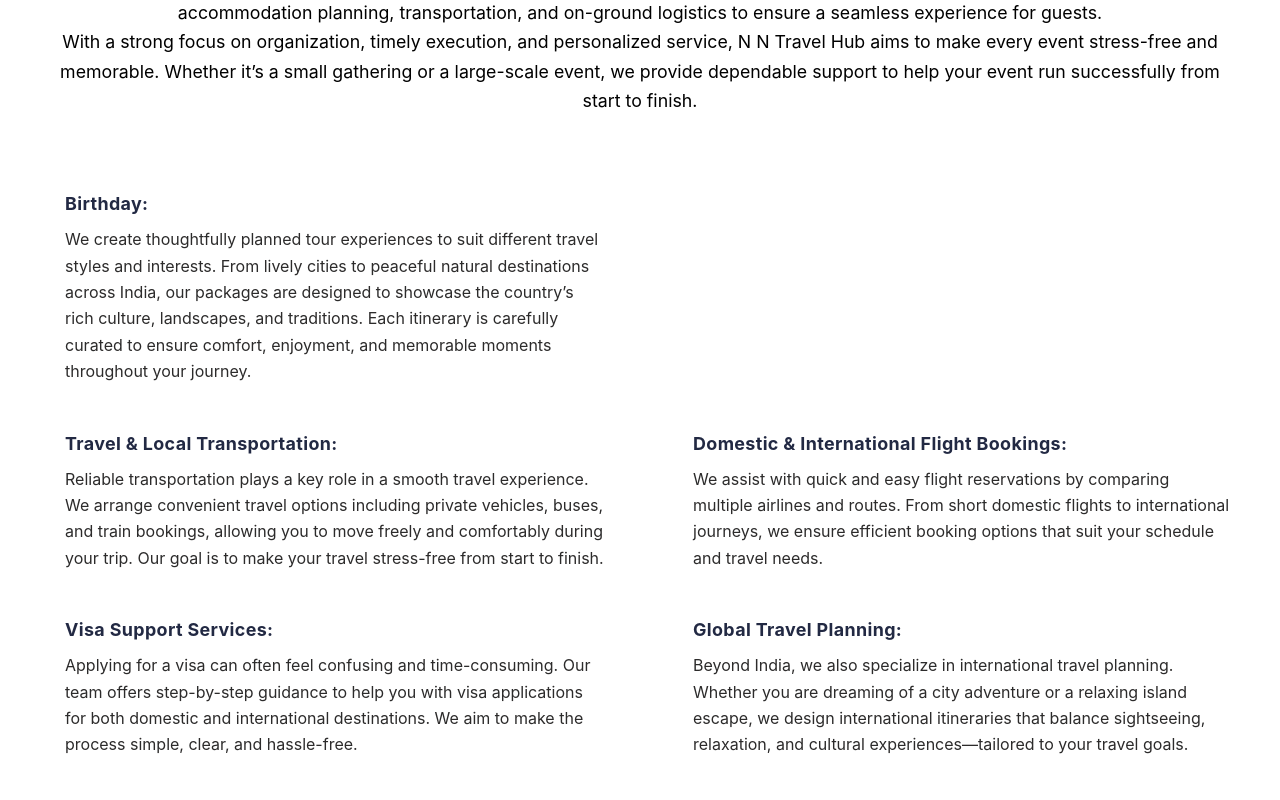
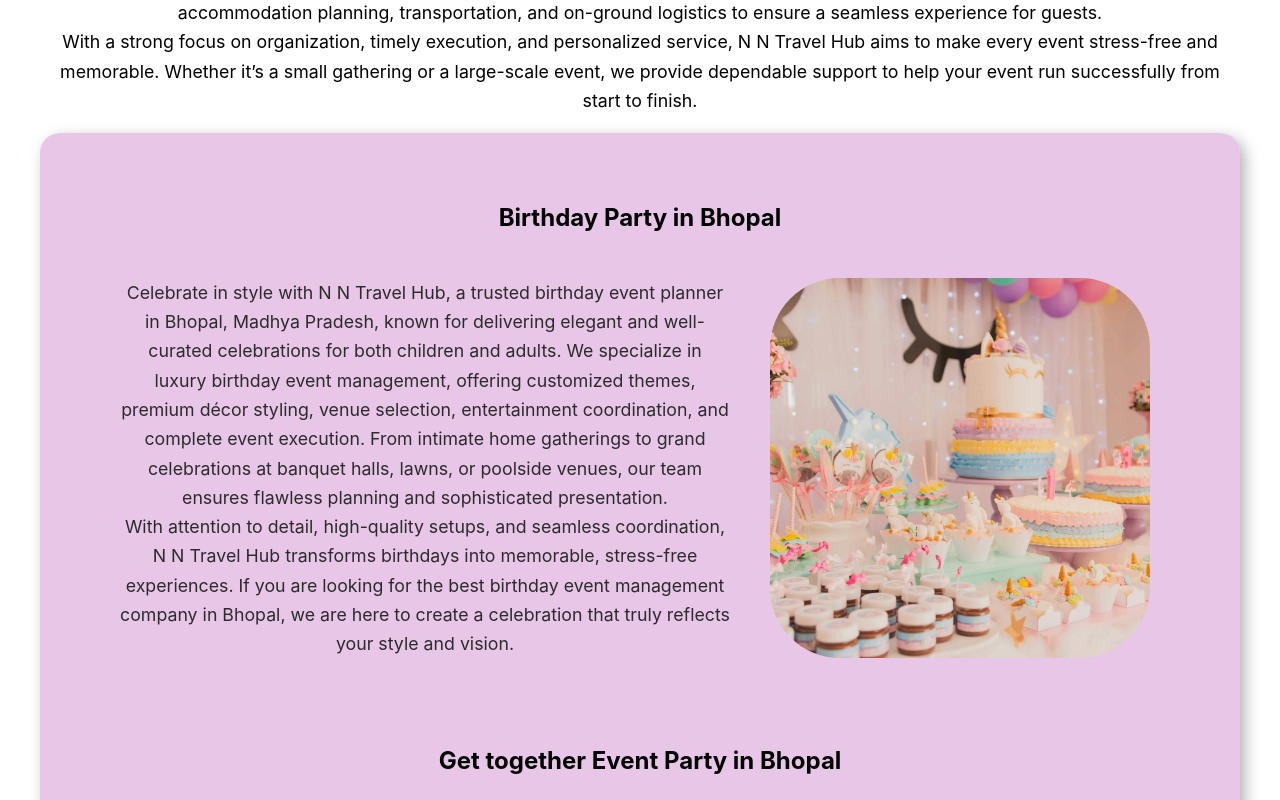
Before and after one commit to sourabhnateria/Travel-website, a React (Create React App) app in the folder client/: page /event in a window 1280 px wide. Shown: the part 740-1540 px from the top of the page. Built offline with nearby package versions, Linux system fonts and the light colour scheme.

Commit message:
event page done

```diff
--- a/client/src/pages/Contact.js
+++ b/client/src/pages/Contact.js
@@ -1,6 +1,6 @@
 // import React from 'react';
 import React, { useState } from "react";
-// import Navbar from '../../components/Navbar';
+import bannerImage from "../assets/contact.jpg";
 
 export default function Contact() {
 
--- a/client/src/pages/Events.css
+++ b/client/src/pages/Events.css
@@ -31,7 +31,7 @@
   position: relative;
   z-index: 3;
   margin: 200px 0 0 0;
-  font-size: 4.1vw;
+  font-size: 7.1vw;
   font-weight: 800;
   color: #fff;
   line-height: 1.02;
@@ -58,97 +58,84 @@
   color: #2c2b2b;
 }
 
-.about-section-home2 {
-  background: #fff;
-  padding: 60px 0 80px 0;
-  margin-left: 50px;
+.event-section-container{
+  background: #dada;
+  margin: 0 40px 0 40px;
+  border-radius: 20px;
+  padding: 10px 0 0 0;
+  box-shadow: 5px 5px 15px rgba(0, 0, 0, 0.3);
 }
 
-.about-home-container2 {
-  max-width: 1200px;
-  margin-left: 10px;
-  margin: 0 auto;
-  display: grid;
-  grid-template-columns: 1fr 1fr;
-  gap: 48px 56px;
+.birthday,
+.gettogether,
+.corporateevent,
+.wedding {
+  padding: 0 80px 18px 80px ;
+  margin-bottom: 20px;
+  display: flex;
+  flex-direction: row;
+  align-items: center;
+  gap: 30px;
 }
 
-.about-content1-column,
-.about-content2-column,
-.about-content3-column,
-.about-content4-column,
-.about-content5-column,
-.about-content6-column {
-  min-width: 270px;
-  max-width: 540px;
+.wedding,
+.gettogether{
+  flex-direction: row-reverse;
 }
 
-.about-content-header {
-  margin-bottom: 12px;
+.enquiry-contact-grid{
+  width: 100%;
+  margin: 0 30px 20px 30px;
+  padding: 10px 10px 10px 10px;
+
 }
 
-.about-content-title {
-  font-size: 1.12rem;
-  font-weight: 700;
-  color: #222943;
-  margin: 0 0 8px 0;
-  letter-spacing: 0.02em;
+.enquiry-form-card,
+.contact-info-card{
+  box-shadow: 5px 5px 15px rgba(0, 0, 0, 0.3);
 }
 
-.about-content-description p {
-  color: #2c2b2b;
-  font-size: 1rem;
-  line-height: 1.65;
-  margin: 0;
+@media screen and (max-width:980px ) {
+
+  .birthday,
+  .gettogether,
+  .corporateevent,
+  .wedding{
+    padding: 0 20px 18px 20px ;
+    flex-direction: column;
+    gap: 20px;
+  }
+
+  .event-section-container{
+
+    margin: 0 10px 10px 10px;
+    border-radius: 20px;
+    padding: 20px 0 20px 0;
+  }
+
+  .enquiry-contact-grid{
+    width: 100%;
+    margin: 0 10px 20px 10px;
+    padding: 10px 0 10px 0;
+  }
 }
 
 
-
-@media (max-width: 950px) {
-  .about-home-container2 {
-    grid-template-columns: 1fr;
-    gap: 30px 0;
-  }
-
-  .about-section-home2 {
-  background: #fff;
-  padding: 60px 0 80px 0;
-  margin-left: 50px;
+.birthday p,
+.gettogether p,
+.corporateevent p,
+.wedding p {
+  color: #2c2b2b;
+  text-align: center;
+  font-size: 1.11rem;
+  line-height: 1.65;
 }
 
-  .about-content1-column,
-  .about-content2-column,
-  .about-content3-column,
-  .about-content4-column,
-  .about-content5-column,
-  .about-content6-column {
-    max-width: 100%;
-    margin-left: 0%;
-  }
+.event-birthday-image {
+  width: 400px;
+  height: 400px;
+  object-fit: cover;
+  /* margin-left: 50px; */
+  padding: 10px 10px 10px 10px;
+  border-radius: 20%;
 }
-
-@media (max-width: 600px) {
-  .about-section-home2 {
-    padding: 35px 0 30px 0;
-  }
-
-  .about-home-container2 {
-    gap: 24px 0;
-  }
-
-  .about-content-title {
-    font-size: 1rem;
-  }
-
-  .about-content-description p {
-    font-size: 0.97rem;
-  }
-  .about-content1-column,
-  .about-content2-column,
-  .about-content3-column,
-  .about-content4-column,
-  .about-content5-column,
-  .about-content6-column {
-    margin-left: 0%;
-  }
-}
--- a/client/src/pages/Events.js
+++ b/client/src/pages/Events.js
@@ -1,4 +1,5 @@
 import React from 'react';
+import { useState } from 'react';
 // import Navbar from '../components/Navbar';
 // import Footer from '../components/Footer';
 import eventBanner from '../assets/events/event_cover.jpg'; // Use your actual filename!
@@ -6,7 +7,64 @@
 
 export default function Event() {
 
+    const [formData, setFormData] = useState({
+        name: '',
+        email: '',
+        phone: '',
+        event: '',
+        notes: ''
+      });
+      const [formSubmitted, setFormSubmitted] = useState(false);
 
+      const handleFormChange = (e) => {
+        setFormData({
+          ...formData,
+          [e.target.name]: e.target.value
+        });
+      };
+
+      const handleFormSubmit = async (e) => {
+        e.preventDefault();
+
+        try {
+          const response = await fetch('http://localhost:5000/api/enquiry', {
+            method: 'POST',
+            headers: {
+              'Content-Type': 'application/json',
+            },
+            body: JSON.stringify({
+              ...formData,
+              name: formData.name,
+              email: formData.email,
+              phone: formData.phone,
+              event: formData.event,  // ✅ Send tour name as event
+              notes: formData.notes,
+              // tourName: selectedTour.name,
+              // tourPrice: selectedTour.price,
+              // tourDuration: selectedTour.duration
+            }),
+          });
+
+          if (response.ok) {
+            setFormSubmitted(true);
+            setFormData({
+              name: '',
+              email: '',
+              phone: '',
+              event: '',
+              notes: ''
+            });
+
+            // Reset success message after 5 seconds
+            setTimeout(() => {
+              setFormSubmitted(false);
+            }, 5000);
+          }
+        } catch (error) {
+          console.error('Error submitting form:', error);
+          alert('Failed to submit enquiry. Please try again.');
+        }
+      };
 
 
   return (
@@ -54,125 +112,180 @@
         </div>
       </section>
 
-      <section className="about-section-home2" id="about">
-        <div className="about-home-container2">
+      <section className="event-section-home" id="event">
+        <div className="event-section-container" >
+          <h2 className="event-title">Birthday Party in Bhopal</h2>
+          <div className="birthday">
+            <p>Celebrate in style with N N Travel Hub, a trusted birthday event planner in Bhopal, Madhya Pradesh, known for delivering elegant and well-curated celebrations for both children and adults. We specialize in luxury birthday event management, offering customized themes, premium décor styling, venue selection, entertainment coordination, and complete event execution. From intimate home gatherings to grand celebrations at banquet halls, lawns, or poolside venues, our team ensures flawless planning and sophisticated presentation. <br/> With attention to detail, high-quality setups, and seamless coordination, N N Travel Hub transforms birthdays into memorable, stress-free experiences. If you are looking for the best birthday event management company in Bhopal, we are here to create a celebration that truly reflects your style and vision.</p>
 
-          {/* Left Column - Auto-Changing Image Slider */}
-          <div className="about-content1-column">
-            <div className="about-content1">
-              <div className="about-content-header">
-
-                <h2 className="about-content-title">Birthday:</h2>
+            <img src={eventBanner} alt="Birthday Event" className="event-birthday-image" />
+          </div>
+        {/* </div> */}
+        {/* <div style={{background:'#dada' , margin:`0 40px 0 40px`, borderRadius:`20px`}}> */}
+          <h2 className="event-title">Get together Event Party in Bhopal</h2>
+          <div className="gettogether" >
+            <p>Host stylish and stress-free celebrations with N N Travel Hub, a trusted get-together event planner in Bhopal, Madhya Pradesh. Whether it’s a friends’ reunion, family gathering, or private party, we specialize in planning and executing elegant events with seamless coordination. From venue selection and theme décor to catering, DJ setups, live entertainment, and invitation support, we manage every detail with precision. Our team also assists with customized menus and transportation arrangements to ensure complete guest comfort.<br/> If you are searching for a professional party planner in Bhopal to create memorable and well-organized get-together events, N N Travel Hub delivers premium experiences tailored to your style and budget.</p>
+            <img src={eventBanner} alt="Birthday Event" className="event-birthday-image" />
+          </div>
+        {/* </div>
+        <div style={{background:'#dada' , margin:`0 40px 0 40px`, borderRadius:`20px`}}> */}
+          <h2 className="event-title">Leading Corporate Event Management Company in Bhopal</h2>
+          <div className="corporateevent">
+            <p>N N Travel Hub is a trusted name for corporate event management in Bhopal, Madhya Pradesh, delivering professionally curated business events designed to inspire, engage, and strengthen teams. We specialize in organizing conferences, seminars, product launches, corporate dinners, board meetings, trade shows, team-building activities, and incentive programs with precision and sophistication.<br/> From strategic planning and venue sourcing to branding, décor, audio-visual setup, guest coordination, and hospitality management, our team ensures seamless execution at every stage. We focus on aligning each event with your company’s objectives, brand identity, and budget while maintaining the highest standards of professionalism.<br/> Whether you are hosting a high-level executive meeting or a large-scale corporate conference, N N Travel Hub provides structured planning, creative concepts, and flawless coordination. If you are searching for the best corporate event planner in Bhopal, we deliver impactful business events that leave a lasting impression.</p>
+            <img src={eventBanner} alt="Birthday Event" className="event-birthday-image" />
+          </div>
+        {/* </div>
+        <div style={{background:'#dada' , margin:`0 40px 0 40px`, borderRadius:`20px`}}> */}
+          <h2 className="event-title">Luxury Wedding & Destination Wedding Planner in Bhopal</h2>
+          <div className="wedding">
+            <p>Celebrate your special day with elegance through N N Travel Hub, a trusted wedding planner in Bhopal, Madhya Pradesh. We specialize in traditional and destination weddings, offering complete wedding event management from venue selection and décor styling to catering, entertainment, guest hospitality, and logistics.<br/> Our team focuses on personalized themes, seamless coordination, and premium execution to ensure a stress-free and memorable celebration. If you are looking for a professional destination wedding planner in Bhopal, N N Travel Hub is here to turn your dream wedding into reality.</p>
+            <img src={eventBanner} alt="Birthday Event" className="event-birthday-image" />
+          </div>
+        </div>
+      </section>
+      <section className='contact-info'>
+          <div className="enquiry-contact-grid">
+            {/* Enquiry Form - Left Side */}
+            <div className="enquiry-form-card" style={{width:`auto`}}>
+              <h4>Send Enquiry</h4>
+              {formSubmitted ? (
+                <div className="success-message">
+                  <i className="fas fa-check-circle"></i>
+                  <h5>Thank You!</h5>
+                  <p>We have received your enquiry. Our team will get back to you within 24 hours.</p>
+                </div>
+              ) : (
+                <form onSubmit={handleFormSubmit} className="enquiry-form">
+                  <div className="form-group">
+                    <label>Name *</label>
+                    <input
+                      type="text"
+                      name="name"
+                      value={formData.name}
+                      onChange={handleFormChange}
+                      placeholder="Your full name"
+                      required
+                    />
                   </div>
 
-              {/* Description */}
-              <div className="about-content-description">
-                <p>
-                  We create thoughtfully planned tour experiences to suit different travel styles and interests. From lively cities to peaceful natural destinations across India, our packages are designed to showcase the country’s rich culture, landscapes, and traditions. Each itinerary is carefully curated to ensure comfort, enjoyment, and memorable moments throughout your journey.
-                </p>
+                  <div className="form-group">
+                    <label>Email *</label>
+                    <input
+                      type="email"
+                      name="email"
+                      value={formData.email}
+                      onChange={handleFormChange}
+                      placeholder="your.email@example.com"
+                      required
+                    />
                   </div>
 
+                  <div className="form-group">
+                    <label>Phone *</label>
+                    <input
+                      type="tel"
+                      name="phone"
+                      value={formData.phone}
+                      onChange={handleFormChange}
+                      placeholder="+91 XXXXX XXXXX"
+                      required
+                    />
+                  </div>
 
+                  <div className="form-group">
+                    <label>Event *</label>
+                    <input
+                      type="text"
+                      name="event"
+                      value={formData.event}
+                      onChange={handleFormChange}
+                      placeholder="Event you are interested in"
+                      required
+                    />
+                  </div>
+
+                  <div className="form-group">
+                    <label>Additional Requirements</label>
+                    <textarea
+                      name="notes"
+                      value={formData.notes}
+                      onChange={handleFormChange}
+                      placeholder="Tell us about any special requirements, preferences, or questions..."
+                      rows="4"
+                    ></textarea>
+                  </div>
+
+                  <button type="submit" className="submit-enquiry-btn">
+                    <i className="fas fa-paper-plane"></i> Send Enquiry
+                  </button>
+                </form>
+              )}
+            </div>
+
+            {/* Contact Information - Right Side */}
+            <div className="contact-info-card">
+              <h4>Contact Information</h4>
+              <div className="contact-details">
+                <div className="contact-item">
+                  <div className="contact-icon">
+                    <i className="fas fa-envelope"></i>
+                  </div>
+                  <div className="contact-text">
+                    <span className="contact-label">Email</span>
+                    <a href="mailto:info@nntravelhub.com">info@nntravelhub.com</a>
                   </div>
                 </div>
 
-          {/* Right Column - Content */}
-          <div className="about-content2-column">
-            <div className="about-content2">
-
-              {/* Section Header */}
-
-
-              {/* Description */}
-              <div className="about-content-description">
-                {/* <img src={eventBanner} alt="Events" className="event-banner-img" /> */}
+                <div className="contact-item">
+                  <div className="contact-icon">
+                    <i className="fas fa-phone-alt"></i>
                   </div>
-
-
+                  <div className="contact-text">
+                    <span className="contact-label">Phone</span>
+                    <a href="tel:+919876543210">+91 7354251333</a>
                   </div>
                 </div>
 
-          <div className="about-content3-column">
-            <div className="about-content3">
-
-              {/* Section Header */}
-              <div className="about-content-header">
-
-                <h2 className="about-content-title">Travel & Local Transportation:</h2>
+                <div className="contact-item">
+                  <div className="contact-icon">
+                    <i className="fas fa-globe"></i>
                   </div>
-
-              {/* Description */}
-              <div className="about-content-description">
-                <p>
-                  Reliable transportation plays a key role in a smooth travel experience. We arrange convenient travel options including private vehicles, buses, and train bookings, allowing you to move freely and comfortably during your trip. Our goal is to make your travel stress-free from start to finish.</p>
-              </div>
-
-
+                  <div className="contact-text">
+                    <span className="contact-label">Website</span>
+                    <a href="https://nntravelhub.com" target="_blank" rel="noopener noreferrer">
+                      www.nntravelhub.com
+                    </a>
                   </div>
                 </div>
 
-          <div className="about-content4-column">
-            <div className="about-content4">
-
-              {/* Section Header */}
-              <div className="about-content-header">
-
-                <h2 className="about-content-title">Domestic & International Flight Bookings:</h2>
+                <div className="contact-item">
+                  <div className="contact-icon">
+                    <i className="fas fa-map-marker-alt"></i>
+                  </div>
+                  <div className="contact-text">
+                    <span className="contact-label">Address</span>
+                    <p>N N Travel Hub, Bhopal<br/>Madhya Pradesh, India</p>
+                  </div>
+                </div>
               </div>
 
-              {/* Description */}
-              <div className="about-content-description">
-                <p>
-                  We assist with quick and easy flight reservations by comparing multiple airlines and routes. From short domestic flights to international journeys, we ensure efficient booking options that suit your schedule and travel needs.</p>
+              <div className="contact-hours">
+                <h5><i className="fas fa-clock"></i> Business Hours</h5>
+                <p>Monday - Saturday: 9:00 AM - 7:00 PM<br/>Sunday: 10:00 AM - 5:00 PM</p>
               </div>
 
-
+              <div className="social-links">
+                <h5>Follow Us</h5>
+                <div className="social-icons">
+                  <a href="facebook.com" target="_blank"><i className="fab fa-facebook-f"></i></a>
+                  <a href="instagram.com" target="_blank"><i className="fab fa-instagram"></i></a>
+                  <a href="twitter.com" target="_blank"><i className="fab fa-twitter"></i></a>
+                  {/* <a href="#" target="_blank"><i className="fab fa-whatsapp"></i></a> */}
                 </div>
-          </div>
-          <div className="about-content5-column">
-            <div className="about-content5">
-
-              {/* Section Header */}
-              <div className="about-content-header">
-
-                <h2 className="about-content-title">Visa Support Services:</h2>
-              </div>
-
-              {/* Description */}
-              <div className="about-content-description">
-                <p>
-                  Applying for a visa can often feel confusing and time-consuming. Our team offers step-by-step guidance to help you with visa applications for both domestic and international destinations. We aim to make the process simple, clear, and hassle-free.</p>
-              </div>
-
-
-            </div>
-          </div>
-          <div className="about-content6-column">
-            <div className="about-content6">
-
-              {/* Section Header */}
-              <div className="about-content-header">
-
-                <h2 className="about-content-title">Global Travel Planning:</h2>
-              </div>
-
-              {/* Description */}
-              <div className="about-content-description">
-                <p>
-                  Beyond India, we also specialize in international travel planning. Whether you are dreaming of a city adventure or a relaxing island escape, we design international itineraries that balance sightseeing, relaxation, and cultural experiences—tailored to your travel goals.
-                  </p>
-              </div>
-
-
               </div>
             </div>
           </div>
       </section>
-
-
-      {/* Add more sections/content below */}
-
-      {/* <Footer /> */}
     </>
   );
 }
```
Also changed, not shown: client/src/assets/contact.jpg (added). Lines whose indentation alone changed are shown as unchanged.
